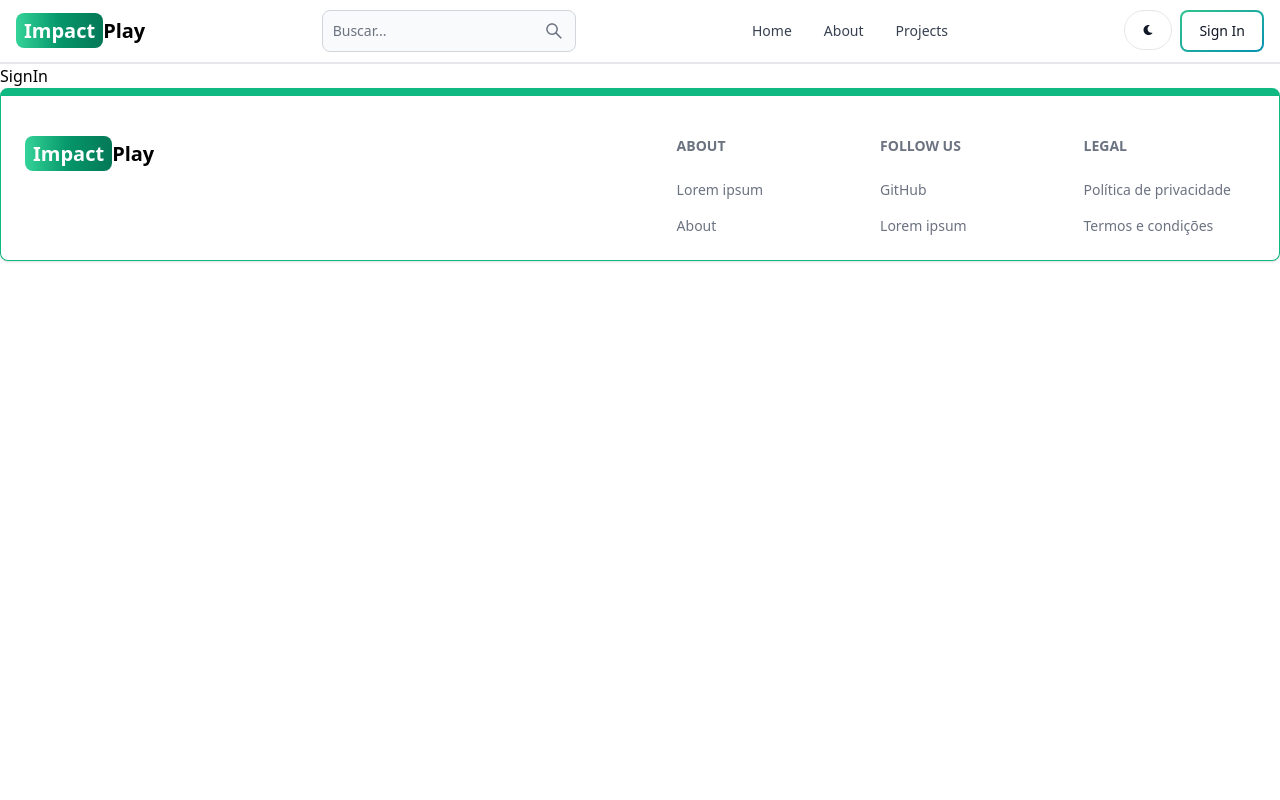
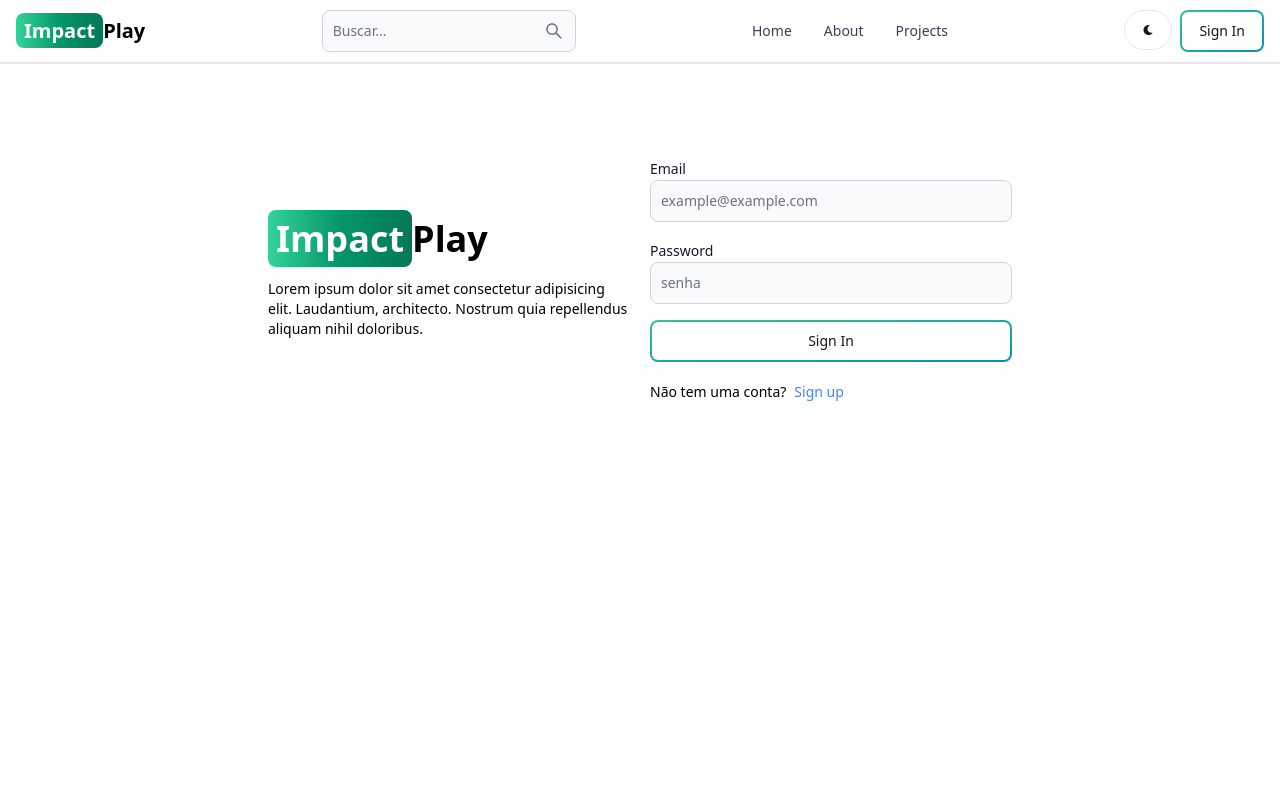
Before and after one commit to KalianaBueno/impactplay-plataform, a React (Vite) app in the folder client/: page /sign-in in a window 1280 px wide. Shown: the top 800 px of the page. Built offline with nearby package versions, Linux system fonts and the light colour scheme.

Commit message:
Finalizacao da funcionalidade signin

```diff
--- a/client/src/pages/SignIn.jsx
+++ b/client/src/pages/SignIn.jsx
@@ -1,9 +1,112 @@
-import React from 'react'
+import { Alert, Button, Label, Spinner, TextInput } from 'flowbite-react';
+import React, { useState } from 'react'
+import {Link, useNavigate } from 'react-router-dom';
 
 export default function SignIn() {
+  const [formData, setFormData] = useState({});
+
+  const [errorMessage, setErrorMessage] = useState(null);
+  const [loading, setLoading] = useState(false);
+  const navigate = useNavigate();
+
+
+  const handleChange = (e) => {
+    setFormData({...formData, [e.target.id]: e.target.value.trim()});
+  };
+
+  const handleSubmit = async (e) => {
+    e.preventDefault();
+
+    if (!formData.email || !formData.password){
+      return setErrorMessage('Campos obrigatórios');
+    }
+
+    try {
+        setLoading(true);
+        setErrorMessage(null);
+        const res = await fetch('/api/auth/signin', {
+          method: 'POST',
+          headers: {'Content-Type': 'application/json'},
+          body: JSON.stringify(formData),
+        });
+        const data = await res.json();
+        if (data.success === false) {
+          return setErrorMessage(data.message);
+        }
+        setLoading(false);
+        if (res.ok){
+          navigate('/')
+        }
+    } catch (error) {
+      setErrorMessage(errorMessage);
+      setLoading(false);
+    }
+
+  };
+
+
   return (
-    <div>
-      SignIn
+    <div className='min-h-screen mt-20'>
+      <div className='flex p-3 max-w-3xl mx-auto flex-col md:flex-row md: items-center gap-5'>
+
+        {/* lado esquerdo */}
+        <div className='flex-1'>
+            <Link to="/" className= "font-bold dark:text-white text-4xl">
+            <span className="px-2 py-1 bg-gradient-to-r from-emerald-400 via-emerald-600 to-emerald-700 rounded-lg text-white">
+              Impact
+            </span>
+            Play
+            </Link>
+
+            <p className='text-sm mt-5'>
+              Lorem ipsum dolor sit amet consectetur adipisicing elit. Laudantium, architecto. Nostrum quia repellendus aliquam nihil doloribus.
+            </p>
+        </div>
+
+        {/* lado direito */}
+        <div className='flex-1'>
+          <form className='flex flex-col gap-4' onSubmit={handleSubmit}>
+
+            <div>
+              <Label value='Email'/>
+              <TextInput type='email' placeholder='example@example.com' id='email' onChange={handleChange}/>
+            </div>
+
+            <div>
+              <Label value='Password'/>
+              <TextInput type='password' placeholder='senha' id='password' onChange={handleChange}/>
+            </div>
+
+            <Button gradientDuoTone='greenToBlue' outline type='submit' disabled={loading}>
+              {
+                loading ? (
+                  <>
+                  <Spinner size='sm'/>
+                  <span className='pl-3'>carregando...</span>
+                  </>
+                ) : ('Sign In')
+              }
+            </Button>
+          </form>
+
+          <div className='flex gap-2 text-sm mt-5'>
+            <span>Não tem uma conta?</span>
+            <Link to='/sign-up' className='text-blue-500'>
+              Sign up
+            </Link>
+          </div>
+
+          {
+            errorMessage && (
+              <Alert className='mt-5' color='failure'>
+                {errorMessage}
+              </Alert>
+            )
+          }
+
+        </div>
+
+      </div>
     </div>
   )
 }
```
